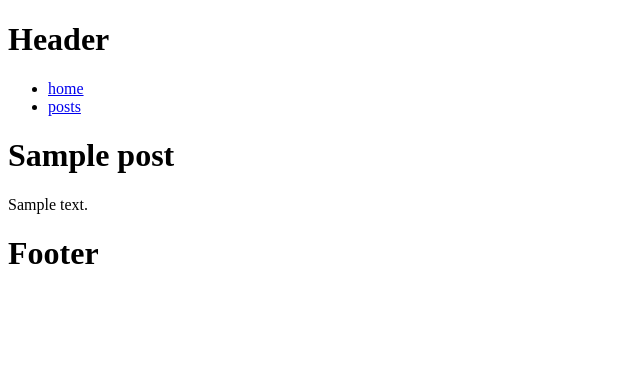
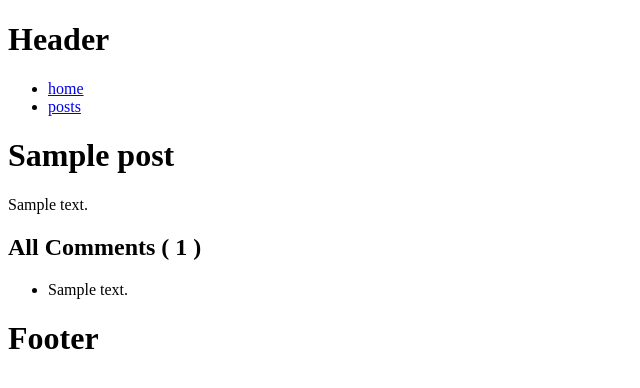
Before and after one commit to dobestan/django-101-fastblog, a Django app: page /posts/1/ in a window 1280 px wide. Shown: the top 388 px of the page, without its empty margins (0-640 px from the left). Run offline with Django 3.2, Linux system fonts and the light colour scheme; tables that the repository leaves empty hold one stand-in row (values such as "Sample post").

Commit message:
update posts:detail template: show comments

```diff
--- a/fastblog/posts/templates/posts/detail.html
+++ b/fastblog/posts/templates/posts/detail.html
@@ -6,4 +6,13 @@
 {% block content %}
   <h1>{{ post.title }}</h1>
   <p>{{ post.content }}</p>
+
+  <h2>All Comments ( {{ post.comment_set.count }} )</h2>
+  <ul>
+    {% for comment in post.comment_set.all %}
+    <li>
+      {{ comment.content }}
+    </li>
+    {% endfor %}
+  </ul>
 {% endblock %}
```
